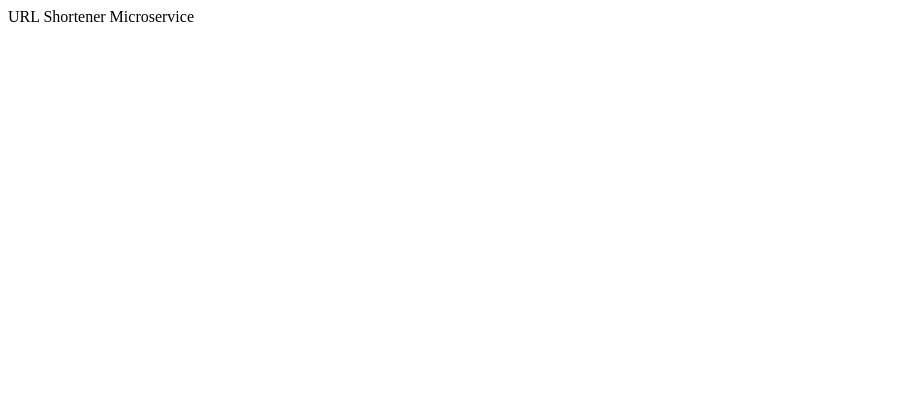
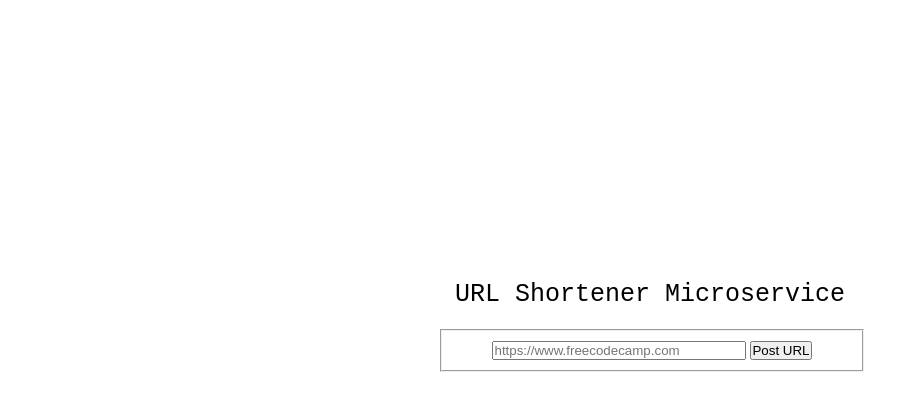
Before and after one commit to luizfernandorg/URLShortenerMicroservice, a website: page views/index.html in a window 1280 px wide. Shown: the whole page, without its empty margins (0-918 px from the left). Drawn offline with nearby package versions, Linux system fonts and the light colour scheme; files that its build step writes are made by us from their sources; files whose address does not match are found by name.

Commit message:
defined routes

```diff
--- /dev/null
+++ b/public/css/index.css
@@ -0,0 +1,44 @@
+* {
+    margin:0;
+    padding:0;
+}
+main {
+    width:100%;
+    height:100vh;
+}
+#section {
+    width: 400px;
+    margin: auto;
+    padding-top: 35vh
+}
+fieldset {
+    width: 400px;
+    text-align: center;
+    padding: 10px;
+}
+input {
+    width: 250px;
+}
+header {
+    font-family: 'Roboto+Mono','Courier New', Courier, monospace;
+    font-size: 25px;
+    text-align: center;
+    margin-bottom: 20px;
+    width: 420px;
+}
+@media screen and (max-width: 361px) {
+    #section {
+        width: 300px;
+    }
+    fieldset {
+        width: 300px;
+    }
+}
+@media screen and (max-width: 412px) {
+    #section {
+        width: 300px;
+    }
+    fieldset {
+        width: 300px;
+    }
+}
--- a/public/js/index.js
+++ b/public/js/index.js
@@ -1,3 +1,3 @@
 (() => {
- //TODO
+
 })()
--- a/views/index.html
+++ b/views/index.html
@@ -4,10 +4,25 @@
     <meta charset="UTF-8">
     <meta http-equiv="X-UA-Compatible" content="IE=edge">
     <meta name="viewport" content="width=device-width, initial-scale=1.0">
+    <link href="https://fonts.googleapis.com/css2?family=Roboto+Mono:wght@336&display=swap" rel="stylesheet">
+    <link rel="stylesheet" href="/static/css/index.css">
     <title>Document</title>
 </head>
 <body>
-    URL Shortener Microservice
+    <main>
+        <section id="section">
+            <header>URL Shortener Microservice</header>
+            <form action="/api/shorturl" method="post" id="shortForm">
+                <fieldset>
+                    <label for="url">
+                        <input type="text" name="url" placeholder="https://www.freecodecamp.com" id="url">
+                    </label>
+                    <button type="submit">Post URL</button>
+                </fieldset>
+            </form>
+        </section>
+    </main>
+
     <script src="https://code.jquery.com/jquery-3.6.0.min.js"></script>
     <script src="/static/js/index.js"></script>
 </body>
```
Also changed, not shown: 1 other file.
